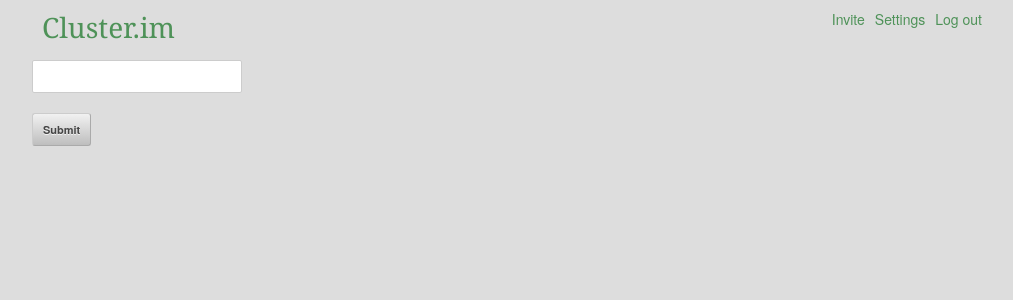
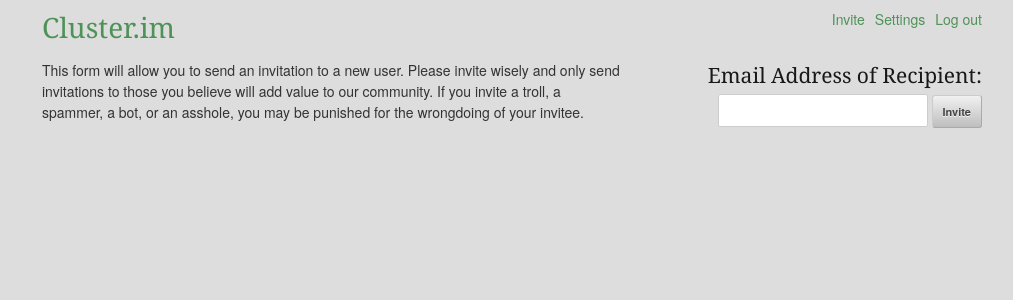
Before and after one commit to gigawhitlocks/enclav.es, a Python web app: template templates/invite.html in a window 1280 px wide. Shown: the top 300 px of the page, without its empty margins (128-1141 px from the left). Run offline with Jinja, Linux system fonts and the light colour scheme; the template is opened without the code that fills it, so the values that code supplies are empty; some libraries are stand-ins or nearby versions.

Commit message:
checking in all changes since everything is working atm afaik

```diff
--- a/cluster.py
+++ b/cluster.py
@@ -40,6 +40,7 @@ class Application(tornado.web.Application):
 		"""
 		handlers = [
 			  (r"/css/(.*)", tornado.web.StaticFileHandler, {'path': 'static/css'}),
+			  (r"/images/(.*)", tornado.web.StaticFileHandler, {'path': 'static/images'}),
 				(r"/", LandingPageHandler),
 				(r"/sign-up", SignUpHandler),
 				(r"/logout", LogoutHandler),
--- a/templates/content.html
+++ b/templates/content.html
@@ -3,8 +3,8 @@
 
 
 
-
 {% block content %}
 
+<p>{{ user }}</p>
 
 {% endblock content %}
--- a/templates/invite.html
+++ b/templates/invite.html
@@ -2,11 +2,19 @@
 {% set title = "Invite someone to Cluster!" %}
 
 {% block content %}
-<form id="invite" action="/invite" method="post">
+<div class="ten columns">
+	<p>
+		This form will allow you to send an invitation to a new user. Please invite wisely and only send invitations to those you believe will add value to our community. If you invite a troll, a spammer, a bot, or an asshole, you may be punished for the wrongdoing of your invitee.
+	</p>
+</div>
+<div class="six columns">
+	<form id="invite" action="/invite" method="post" style="text-align: right">
 
-	<input type="hidden" name="csrfmiddlewaretoken" value="{{ csrf_token }}">
-	<input type="text" name="email">
-	<input type="submit">
-</form>
+		<input type="hidden" name="csrfmiddlewaretoken" value="{{ csrf_token }}">
+		<h4>Email Address of Recipient:</h4>
+		<input type="text" name="email" style="display:inline;margin-bottom:5px">
+		<input type="submit" value="Invite" style="margin:0">
+	</form>
+</div>
 
 {% endblock content %}
```
Also changed, not shown: 1 other file.
